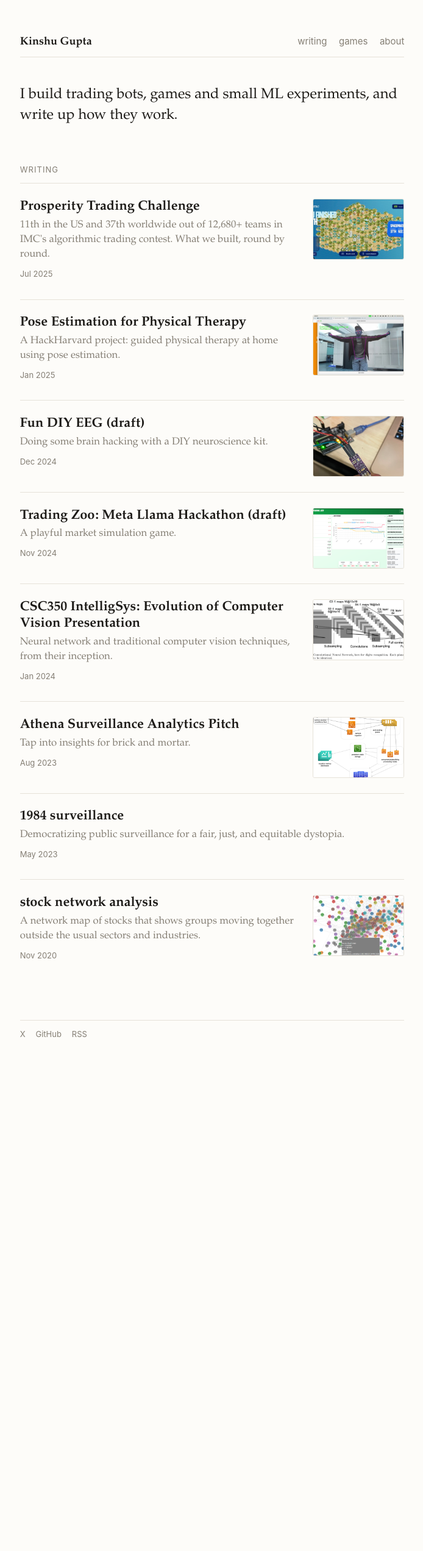
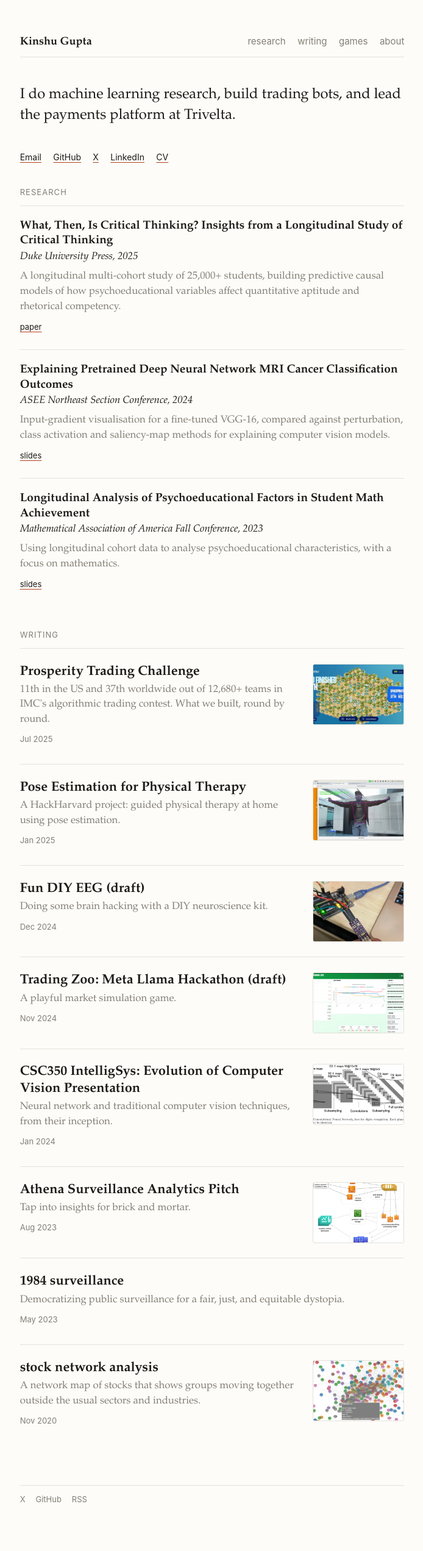
Before and after one commit to kinshu0/kinshu0.github.io, a Jekyll site: the page built from index.markdown, in a window 1280 px wide. Shown: the whole page at 61% size, without its empty margins (292-986 px from the left). Built offline with Jekyll 4.4.1, drawn with Linux system fonts in a browser that asks for light colours; before the commit the page ends 1782 px from its top, so only the background shows below that.

Commit message:
Research-first homepage (preview branch, not published)
Co-Authored-By: Claude Fable 5.2 <noreply@anthropic.com>

```diff
--- a/_config.yml
+++ b/_config.yml
@@ -1,7 +1,7 @@
 # Not reloaded by `jekyll serve`; restart the server after editing.
 
 title: Kinshu Gupta
-description: I build trading bots, games and small ML experiments, and write up how they work.
+description: I do machine learning research, build trading bots, and lead the payments platform at Trivelta.
 author: Kinshu Gupta
 url: "https://kinshu.co"
 baseurl: ""
@@ -9,6 +9,7 @@ baseurl: ""
 # Shown in the footer and at the end of every post.
 x_username: spacepiratexz
 github_username: kinshu0
+linkedin_username: kinshu-gupta
 contact_email: kinshugupta2002 at gmail.com
 
 # Google Analytics measurement ID (starts with G-). Leave empty for no tracking.
--- /dev/null
+++ b/_data/publications.yml
@@ -0,0 +1,28 @@
+# Shown under Research on the homepage, newest first.
+# authors is optional; add it as a single string, e.g. "A. Author, K. Gupta, B. Author".
+
+- title: "What, Then, Is Critical Thinking? Insights from a Longitudinal Study of Critical Thinking"
+  venue: Duke University Press, 2025
+  description: >-
+    A longitudinal multi-cohort study of 25,000+ students, building predictive causal models of how
+    psychoeducational variables affect quantitative aptitude and rhetorical competency.
+  links:
+    - label: paper
+      url: https://doi.org/10.5325/jasseinsteffe.15.1-2.0019
+
+- title: Explaining Pretrained Deep Neural Network MRI Cancer Classification Outcomes
+  venue: ASEE Northeast Section Conference, 2024
+  description: >-
+    Input-gradient visualisation for a fine-tuned VGG-16, compared against perturbation, class
+    activation and saliency-map methods for explaining computer vision models.
+  links:
+    - label: slides
+      url: /files/xai-presentation.pdf
+
+- title: Longitudinal Analysis of Psychoeducational Factors in Student Math Achievement
+  venue: Mathematical Association of America Fall Conference, 2023
+  description: >-
+    Using longitudinal cohort data to analyse psychoeducational characteristics, with a focus on mathematics.
+  links:
+    - label: slides
+      url: /files/longitudinal-study.pdf
--- a/_layouts/default.html
+++ b/_layouts/default.html
@@ -13,7 +13,8 @@
   <header>
     <a class="name" href="{{ '/' | relative_url }}">{{ site.title }}</a>
     <nav>
-      <a href="{{ '/' | relative_url }}">writing</a>
+      <a href="{{ '/#research' | relative_url }}">research</a>
+      <a href="{{ '/#writing' | relative_url }}">writing</a>
       <a href="{{ '/games/' | relative_url }}">games</a>
       <a href="{{ '/about/' | relative_url }}">about</a>
     </nav>
--- a/_layouts/home.html
+++ b/_layouts/home.html
@@ -2,8 +2,26 @@
 layout: default
 ---
 <p class="intro">{{ site.description }}</p>
+<p class="links">
+  <a href="{{ '/about/' | relative_url }}">Email</a>
+  <a href="https://github.com/{{ site.github_username }}">GitHub</a>
+  <a href="https://x.com/{{ site.x_username }}">X</a>
+  <a href="https://www.linkedin.com/in/{{ site.linkedin_username }}/">LinkedIn</a>
+  <a href="{{ '/files/resume.pdf' | relative_url }}">CV</a>
+</p>
 
-<p class="label">Writing</p>
+<p class="label" id="research">Research</p>
+{% for pub in site.data.publications %}
+<div class="pub">
+  <div class="pt">{{ pub.title }}</div>
+  {% if pub.authors %}<div class="pa">{{ pub.authors }}</div>{% endif %}
+  <div class="pv">{{ pub.venue }}</div>
+  {% if pub.description %}<p>{{ pub.description }}</p>{% endif %}
+  <div class="pl">{% for link in pub.links %}<a href="{{ link.url | relative_url }}">{{ link.label }}</a>{% endfor %}</div>
+</div>
+{% endfor %}
+
+<p class="label" id="writing">Writing</p>
 {% for post in site.posts %}{% unless post.unlisted %}
 <div class="entry">
   <div class="txt">
--- a/assets/css/site.css
+++ b/assets/css/site.css
@@ -42,6 +42,19 @@ h4 { font-size: 1em; margin: 1.6em 0 .2em; }
 .intro { font-size: 1.25em; line-height: 1.45; margin: 0 0 2.6em; }
 article > .meta { margin: 0 0 2em; }
 
+/* homepage: links row and publications */
+.intro + .links { margin-top: -1.6em; }
+.links { font: 14px/1.6 var(--sans); margin: 0 0 2.6em; }
+.links a { margin-right: 1.1em; }
+.label { scroll-margin-top: 1em; }
+.pub { padding: 1.1em 0; border-top: 1px solid var(--line); }
+.pub .pt { font-weight: 700; line-height: 1.3; }
+.pub .pa { font-size: .88em; color: var(--dim); }
+.pub .pv { font-size: .88em; font-style: italic; }
+.pub p { margin: .35em 0; font-size: .88em; line-height: 1.5; color: var(--dim); }
+.pub .pl a { font: 13px/1.4 var(--sans); margin-right: 1em; }
+.pub + .label { margin-top: 2.8em; }
+
 /* post list */
 .entry { display: flex; gap: 1.4em; align-items: flex-start; padding: 1.3em 0; border-top: 1px solid var(--line); }
 .entry .txt { flex: 1; }
--- a/llms.txt
+++ b/llms.txt
@@ -6,6 +6,10 @@ sitemap: false
 # {{ site.title }}
 
 > {{ site.description }}
+
+## Research
+{% for pub in site.data.publications %}
+- {{ pub.title }}. {{ pub.venue }}.{% for link in pub.links %} [{{ link.label }}]({{ link.url | absolute_url }}){% endfor %}{% endfor %}
 
 ## Writing
 {% for post in site.posts %}{% unless post.unlisted %}
```
Also changed, not shown: about.markdown (+1 -7 lines).
